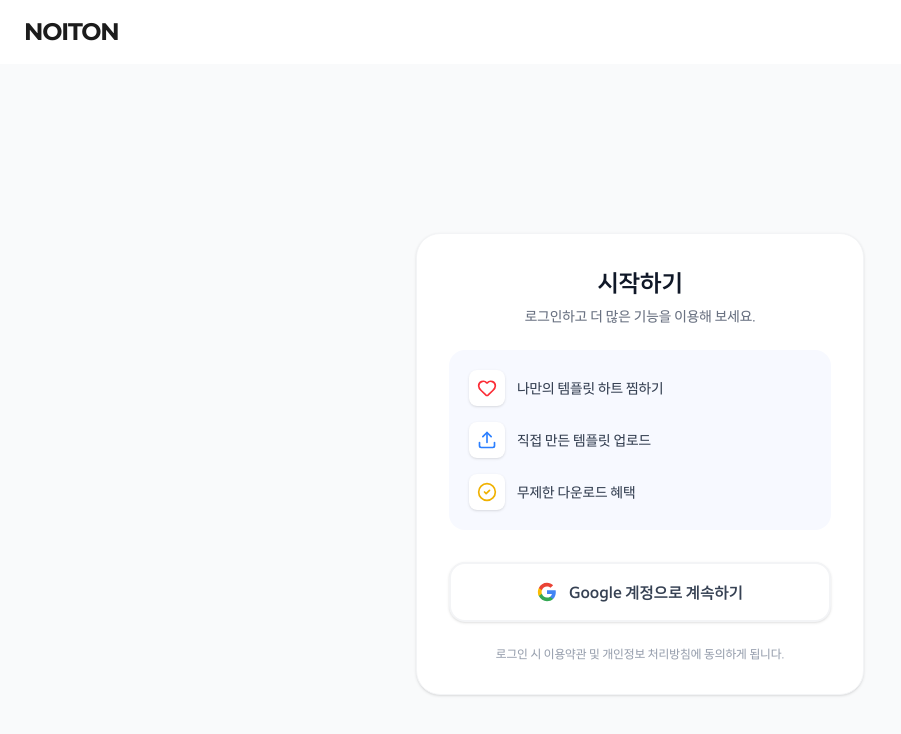
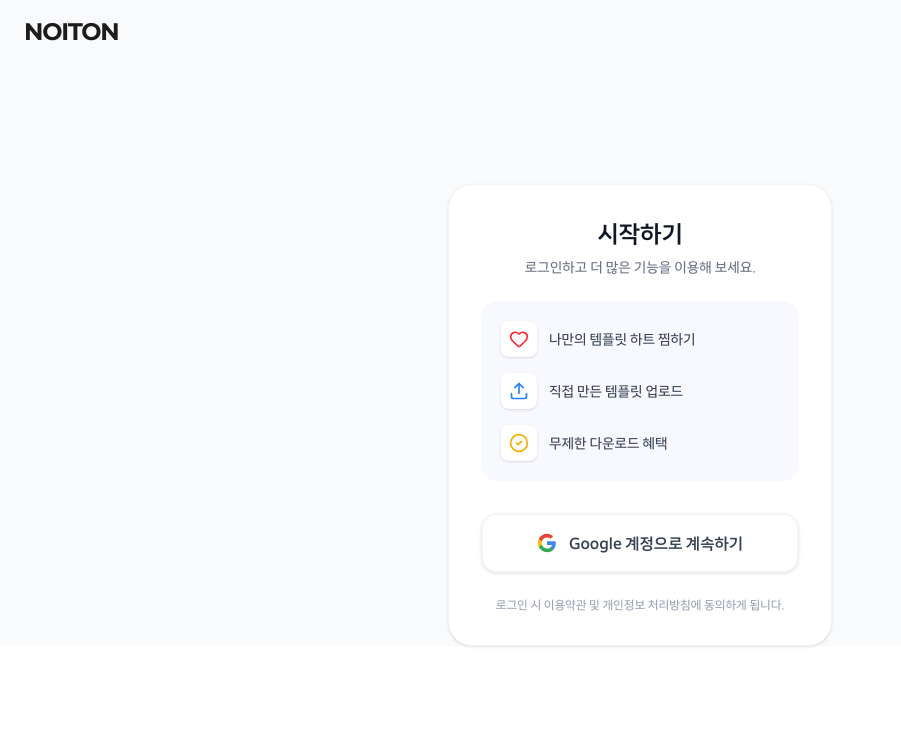
Before and after one commit to eeheueklf/noiton, a Next.js app: page /login in a window 1280 px wide. Shown: the top 734 px of the page, without its empty margins (0-901 px from the left). Built offline with nearby package versions, Linux system fonts and the light colour scheme; no server answers.

Commit message:
[feat] 로그인 페이지 (#9)
- 로그인시 리다이렉트
- 페이지 디자인

```diff
--- a/app/(auth)/login/page.tsx
+++ b/app/(auth)/login/page.tsx
@@ -1,11 +1,20 @@
 "use client";
 
-import { signIn, signOut, useSession } from "next-auth/react";
+import { signIn, useSession } from "next-auth/react";
 import { Heart, Upload, CheckCircle2 } from "lucide-react";
 import Link from "next/link";
+import { useRouter } from "next/navigation";
+import { useEffect } from "react";
 
 export default function Home() {
   const { data: session, status } = useSession();
+  const router = useRouter();
+
+  useEffect(() => {
+    if (status === "authenticated") {
+      router.push("/");
+    }
+  }, [status, router]);
 
   const benefits = [
     { icon: <Heart className="w-5 h-5 text-red-500" />, text: "나만의 템플릿 하트 찜하기" },
@@ -13,12 +22,18 @@ export default function Home() {
     { icon: <CheckCircle2 className="w-5 h-5 text-yellow-500" />, text: "무제한 다운로드 혜택" },
   ];
 
+  if (status === "loading" || status === "authenticated") {
+    return (
+      <div className="flex items-center justify-center min-h-screen">
+        <div className="animate-spin rounded-full h-8 w-8 border-b-2 border-gray-900"></div>
+      </div>
+    );
+  }
   return (
     <>
-    <header className="h-[64px] sticky top-0 z-[50]"
+    <header className="h-[64px] sticky top-0 z-[50] bg-gray-50"
         style={{ fontFamily: 'NanumHuman, sans-serif' }}>
       <div className="max-w-full h-full mx-auto px-6 flex items-center justify-between">
-        <div className="flex items-center gap-8">
           {/* 로고 */}
           <Link href="/" className="flex items-center gap-2">
               <span className="font-bold text-[24px] tracking-tighter hidden sm:block"
@@ -27,16 +42,10 @@ export default function Home() {
               </span>
           </Link>
       </div>
-      </div>
     </header>
-    <div className="flex flex-col items-center justify-center min-h-screen bg-gray-50 px-4">
-      <main className="p-8 bg-white shadow rounded-3xl border border-gray-100 text-center w-full max-w-md">
-        {status === "loading" ? (
-          <div className="py-10 text-gray-400 animate-pulse">인증 정보 확인 중...</div>
-        ) : session ? (
-          <div className="flex flex-col items-center py-4">
-          </div>
-        ) : (
+
+    <div className="flex flex-col items-center justify-center pt-30 bg-gray-50">
+      <main className="p-8 bg-white shadow rounded-3xl border border-gray-100 text-center w-full max-w-sm">
           <div className="flex flex-col items-center">
             <div className="mb-6">
               <h1 className="text-2xl font-extrabold text-gray-900 mb-2">시작하기</h1>
@@ -55,7 +64,7 @@ export default function Home() {
             </div>
 
             <button
-              onClick={() => signIn("google")}
+              onClick={() => signIn("google", { callbackUrl: "/" })}
               className="flex items-center justify-center w-full gap-3 px-4 py-4 bg-white border-2 border-gray-100 rounded-2xl shadow-sm text-gray-700 font-bold hover:border-indigo-200 hover:bg-indigo-50/30 transition-all active:scale-[0.97]"
             >
               <svg width="20" height="20" viewBox="0 0 24 24">
@@ -71,7 +80,6 @@ export default function Home() {
               로그인 시 이용약관 및 개인정보 처리방침에 동의하게 됩니다.
             </p>
           </div>
-        )}
       </main>
     </div>
     </>
```
Lines whose indentation alone changed are shown as unchanged.
